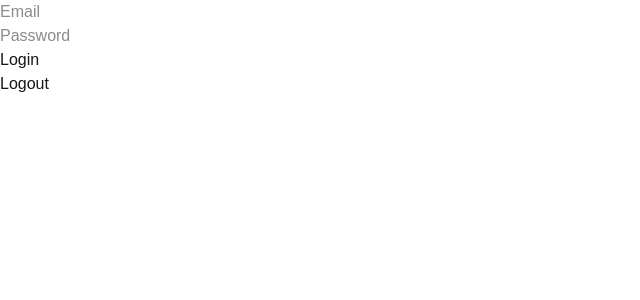
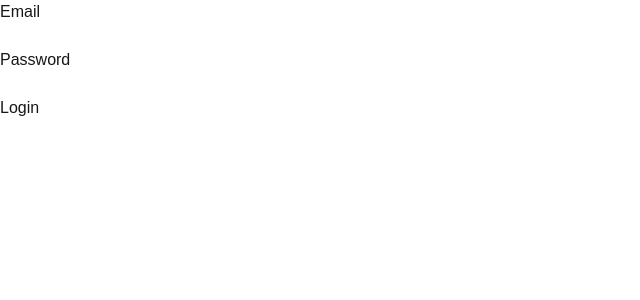
Before and after one commit to KK44689/Quizora, a Next.js app: page /login in a window 1280 px wide. Shown: the top 300 px of the page, without its empty margins (0-640 px from the left). Built offline with nearby package versions, Linux system fonts and the light colour scheme.

Commit message:
implement formik to login form

```diff
--- a/package.json
+++ b/package.json
@@ -15,12 +15,14 @@
     "bcrypt": "^6.0.0",
     "clsx": "^2.1.1",
     "cookie": "^1.0.2",
+    "formik": "^2.4.9",
     "jsonwebtoken": "^9.0.2",
     "mongodb": "^7.0.0",
     "next": "16.0.1",
     "next-images": "^1.8.5",
     "react": "19.2.0",
-    "react-dom": "19.2.0"
+    "react-dom": "19.2.0",
+    "yup": "^1.7.1"
   },
   "devDependencies": {
     "@svgr/webpack": "^8.1.0",
--- a/src/app/api/logout/route.ts
+++ b/src/app/api/logout/route.ts
@@ -4,6 +4,5 @@ import { redirect } from "next/navigation";
 export async function POST(req: NextRequest) {
   const response = NextResponse.json({ message: 'Logged out' });
   response.cookies.set('session', '', { expires: new Date(0) });
-  // redirect('/');
   return response;
 }
--- /dev/null
+++ b/src/app/hooks/useSubmit.tsx
@@ -0,0 +1,39 @@
+import { useState } from "react";
+import { handleLogin } from "../lib/auth";
+import { LoginInfo } from "../lib/definition";
+import { useRouter } from "next/navigation";
+
+const useLoginSubmit = () => {
+  const [isLoading, setIsLoading] = useState(false);
+  const [response, setResponse] = useState({ type: "", message: "" });
+  const [error, setError] = useState();
+  const router = useRouter();
+
+  const submit = async (data: LoginInfo) => {
+    setIsLoading(true);
+
+    try {
+      const res = await handleLogin(data);
+      if (res.error) setError(res.error);
+
+      if (!res.error) {
+        setResponse({
+          type: 'success',
+          message: `Thanks for your submission ${res.email}, we will get back to you shortly!.`
+        });
+        router.push('/dashboard');
+      }
+    } catch (e) {
+      setResponse({
+        type: 'error',
+        message: 'Email or password is incorrect.'
+      });
+    } finally {
+      setIsLoading(false);
+    }
+  }
+
+  return { isLoading, response, submit };
+};
+
+export default useLoginSubmit;
--- a/src/app/lib/auth.ts
+++ b/src/app/lib/auth.ts
@@ -1,12 +1,19 @@
-import { cookies } from "next/headers";
-import jwt from 'jsonwebtoken';
+import { LoginInfo } from "./definition";
 
-export async function getSession() {
-  const cookie = await cookies();
-  const session = cookie.get('session')?.value;
+export async function handleLogin(data: LoginInfo) {
+  const email = data.email;
+  const password = data.password;
 
-  if (!session) return null;
+  const response = await fetch("/api/login", {
+    method: 'POST',
+    headers: { 'Content-Type': 'application/json' },
+    body: JSON.stringify({ email, password })
+  });
 
-  const result = await jwt.verify(session, `${process.env.JWT_SECRET}`);
-  return result;
+  if (response.ok) {
+    return response.json();
+  } else {
+    const data = await response.json();
+    console.error(data.error);
+  }
 }
--- a/src/app/lib/definition.ts
+++ b/src/app/lib/definition.ts
@@ -5,6 +5,11 @@ export interface ProfileInfo {
   quizPassed: number;
   correctAnswers: number;
   quizHistory: QuizHistoryItem[];
+}
+
+export interface LoginInfo {
+  email: string,
+  password: string
 }
 
 export interface UserQuizAnswer {
--- a/src/app/login/page.tsx
+++ b/src/app/login/page.tsx
@@ -1,63 +1,59 @@
 'use client';
 
+import { ErrorMessage, Field, Form, Formik, useFormik } from "formik";
 import { redirect, useRouter } from "next/navigation";
 import { useState } from "react";
+import { LoginInfo } from "../lib/definition";
+import * as Yup from 'yup';
+import useLoginSubmit from "../hooks/useSubmit";
 
 export default function Page() {
   const [email, setEmail] = useState('');
   const [password, setPassword] = useState('');
-  const router = useRouter();
+  const { isLoading, response, submit } = useLoginSubmit();
 
-  const handleLogin = async (event: React.FormEvent<HTMLFormElement>) => {
-    event.preventDefault();
-
-    const formData = new FormData(event.currentTarget);
-
-    const response = await fetch("/api/login", {
-      method: 'POST',
-      headers: { 'Content-Type': 'application/json' },
-      body: JSON.stringify({ email, password })
-    });
-
-    if (response.ok) {
-      router.push('/dashboard');
-    } else {
-      const data = await response.json();
-      console.error(data.error);
-    }
-  }
-
-  const handleLogout = async (event: React.FormEvent<HTMLFormElement>) => {
-    event.preventDefault();
-
-    await fetch("/api/logout", {
-      method: 'POST'
-    });
-
-    router.push('/');
-  }
+  const formik = useFormik({
+    initialValues: { email: "", password: "" },
+    onSubmit: async (values) => {
+      const data: LoginInfo = { email: values.email, password: values.password };
+      submit(data);
+    },
+    validationSchema:
+      Yup.object({
+        email: Yup.string().email("Please enter a valid email address.").required("Email is required."),
+        password: Yup.string().min(6, "Must be at least 6 characters").required("Password is required.")
+      })
+  });
 
   return (
     <div>
-      <form onSubmit={handleLogin}>
-        <input
-          type="email"
-          placeholder="Email"
-          value={email}
-          onChange={(e) => setEmail(e.target.value)}
-        />
+      <form onSubmit={formik.handleSubmit}>
+        <label>Email</label>
         <br />
         <input
+          id="email"
+          name="email"
+          type="email"
+          onChange={formik.handleChange}
+          value={formik.values.email}
+        />
+        {formik.errors.email && formik.touched.email ? <div>{formik.errors.email}</div> : null}
+        <br />
+
+        <label>Password</label>
+        <br />
+        <input
+          id="password"
+          name="password"
           type="password"
-          placeholder="Password"
-          value={password}
-          onChange={(e) => setPassword(e.target.value)} />
+          onChange={formik.handleChange}
+          value={formik.values.password}
+        />
+        {formik.errors.password && formik.touched.password ? <div>{formik.errors.password}</div> : null}
         <br />
-        <button type='submit'>Login</button>
+        {response.type === 'error' ? <div>{response.message}</div> : null}
+        <button type="submit">Login</button>
       </form>
-      <form onSubmit={handleLogout}>
-        <button type='submit'>Logout</button>
-      </form>
-    </div>
+    </div >
   );
 }
```
Also changed, not shown: 1 other file (tests, documents, lock files or other folders).
